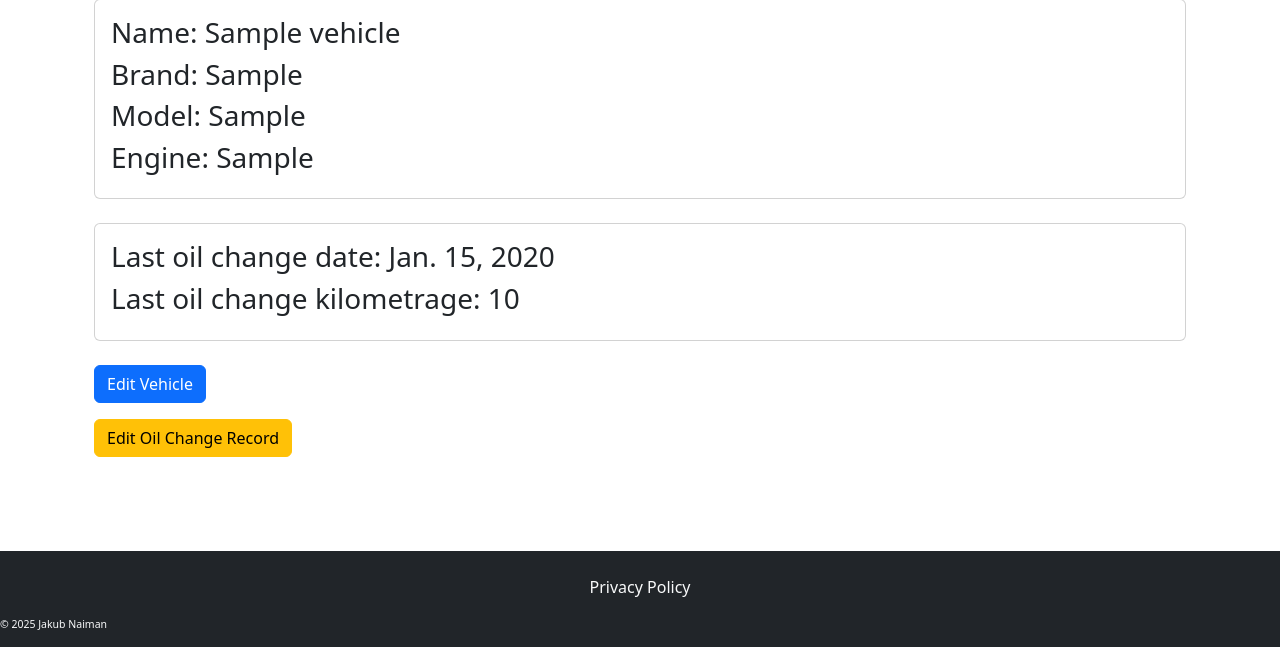
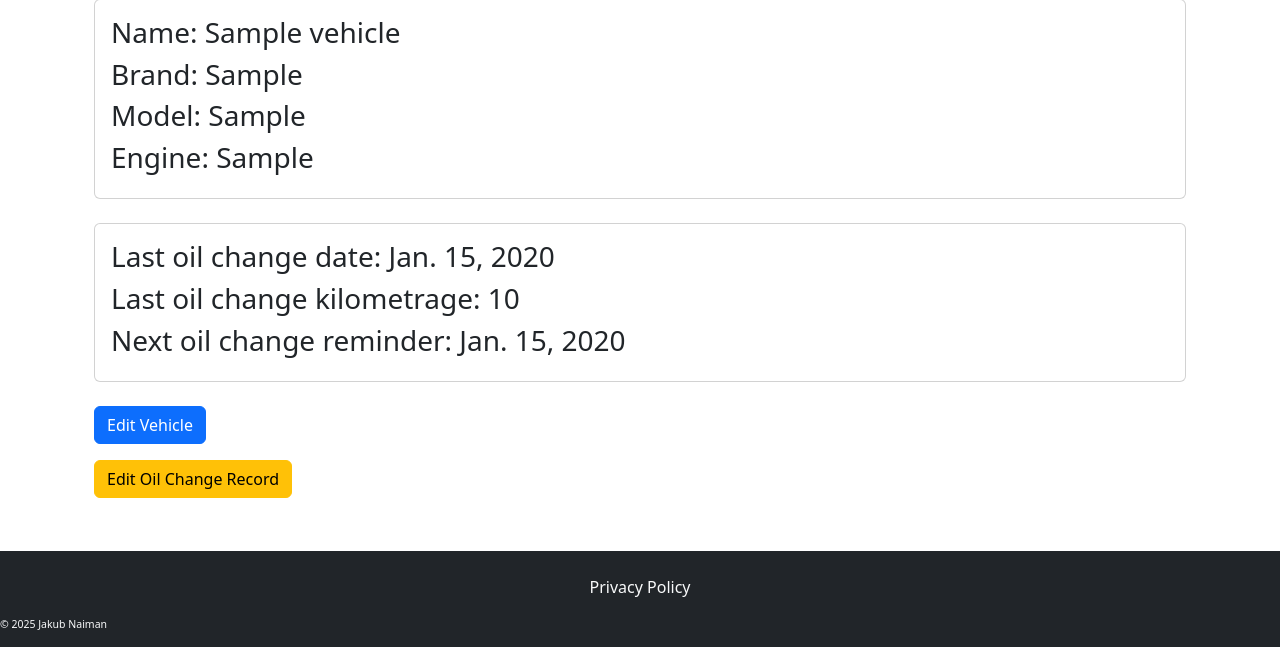
Before and after one commit to JNaiman97/oil_change, a Django app: page /vehicles/vehicles/1/ in a window 1280 px wide. Shown: the part 153-800 px from the top of the page. Run offline with Django 5.2, Linux system fonts and the light colour scheme; a user stored in the database is signed in; tables that the repository leaves empty hold one stand-in row (values such as "Sample post").

Commit message:
next_oil_change_visible

```diff
--- a/oil_change_tracker/vehicles/templates/vehicle_detail.html
+++ b/oil_change_tracker/vehicles/templates/vehicle_detail.html
@@ -18,6 +18,7 @@
             <div class="card-body">
                 <h3>Last oil change date: {{ vehicle.oil_changes.date }}</h3>
                 <h3>Last oil change kilometrage: {{ vehicle.oil_changes.kilometrage }}</h3>
+                <h3>Next oil change reminder: {{ vehicle.oil_changes.next_reminder }}</h3>
             </div>
         </div>
     {% else %}
```
